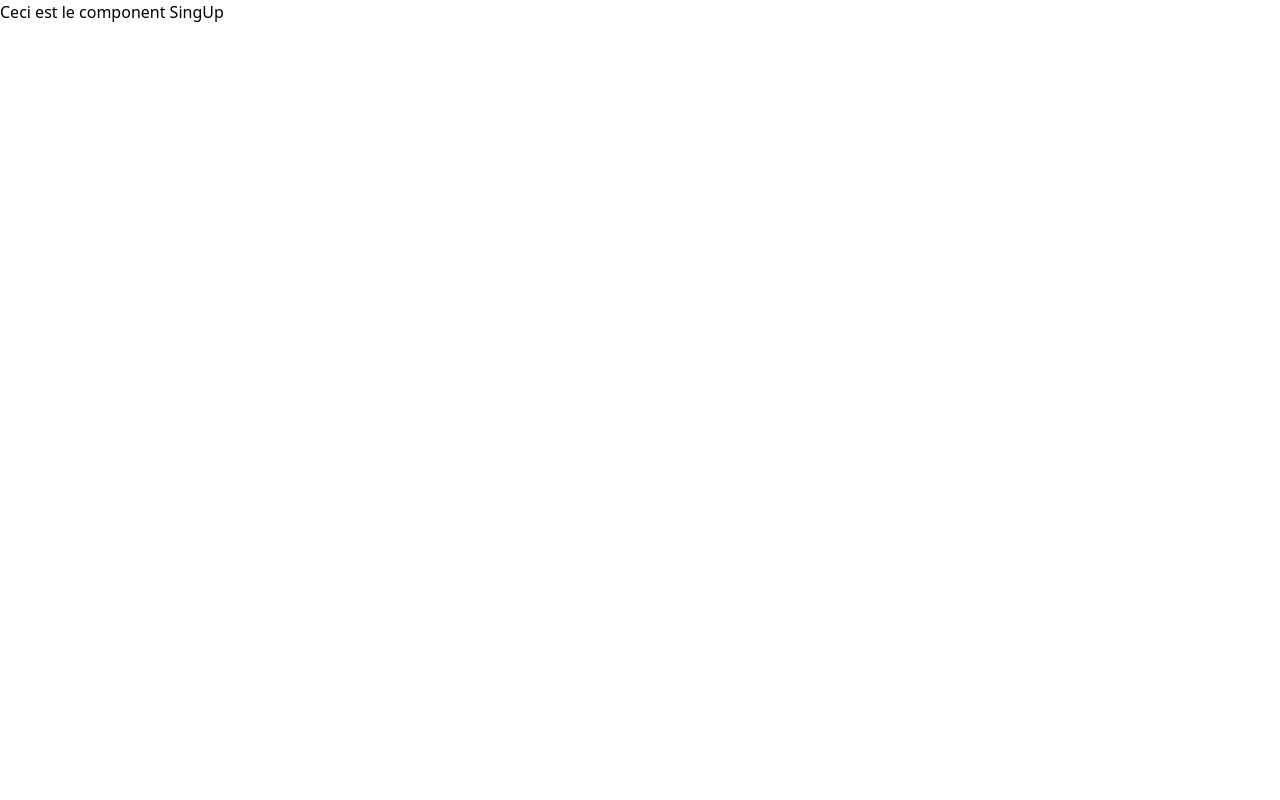
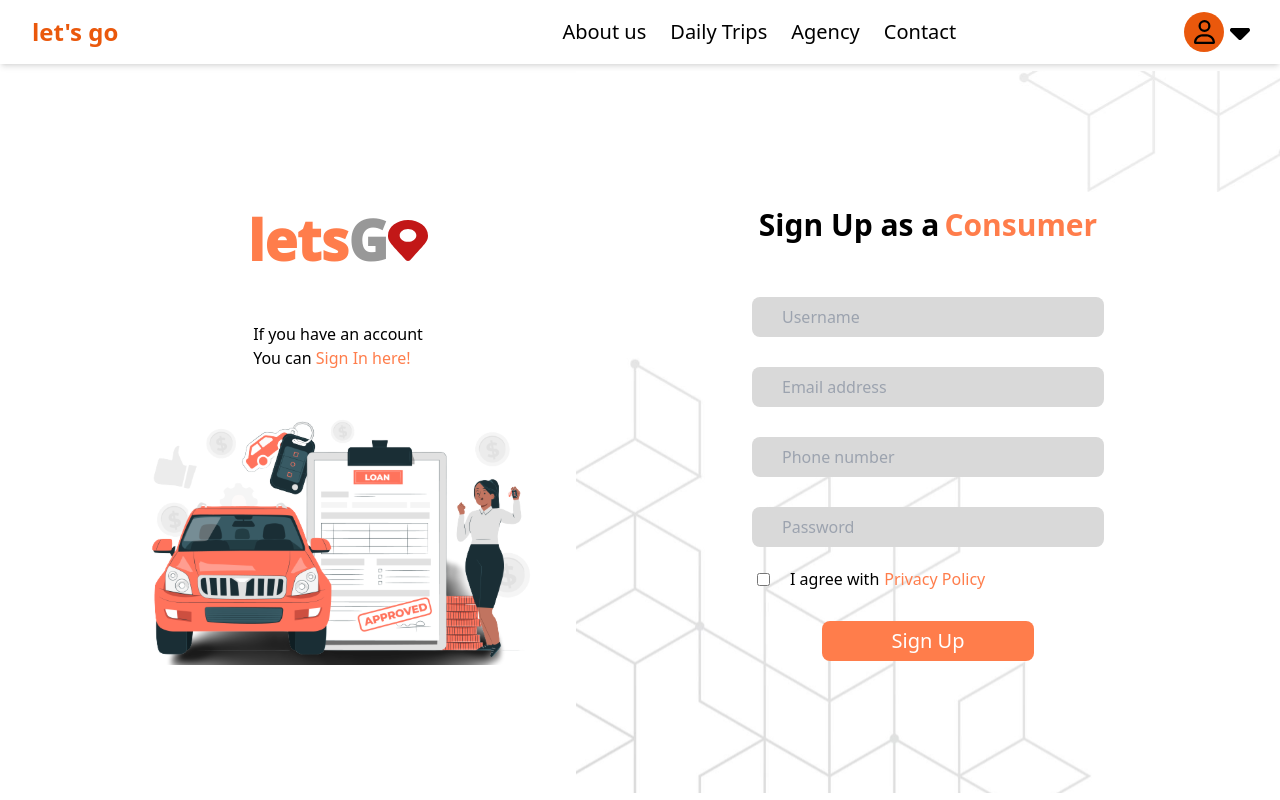
Before and after one commit to haterb4/letsgo, a Next.js app: page /signup in a window 1280 px wide. Built offline with nearby package versions, Linux system fonts and the light colour scheme.

Commit message:
signup OK

```diff
--- a/src/componnents/Navbar.jsx
+++ b/src/componnents/Navbar.jsx
@@ -8,7 +8,7 @@ import { faBars, faCaretDown } from '@fortawesome/free-solid-svg-icons'
 
 const Navbar = ({user, }) => {
   return (
-    <nav className='w-full h-16 flex justity-between items-center bg-white px-8'>
+    <nav className='w-full h-16 flex justity-between items-center bg-white px-8 shadow-md'>
       <div className='w-full flex justify-between items-center'>
         <div className='w-64 flex justify-between items-center'>
           <button className='hidden'><FontAwesomeIcon icon={faBars} className="w-8 h-8"/></button>
--- a/src/pages/login.jsx
+++ b/src/pages/login.jsx
@@ -29,12 +29,14 @@ const Login = (props) => {
             <div className={styles.container}>
                 <div className={styles.leftcontainer}>
                     <p className={styles.starttext}>Sign In to<br/>Start a new Trip</p>
-                    <p>If you don't have an account <br /> You can <Link href='/signup' className={styles.link2}>Register here!</Link></p>
                     <div className={styles.carcontainer}>
-                        <Image src={car} alt="Picture of a Car" width="300" height="300" className={styles.carimage}/>
+                        <p>If you don't have an account <br /> You can <Link href='/signup' className={styles.link2}>Register here!</Link></p>
+                        <div>
+                            <Image src={car} alt="Picture of a Car" width="300" height="300" className={styles.carimage}/>
+                        </div>
                     </div>
                 </div>
-                <form action="/login" method='post' onSubmit={handleSubmit}>
+                <form action="" method='post' onSubmit={handleSubmit}>
                     <div className={styles.rightcontainer}>
                         <input type="text" id='username' name='username' className = {styles.inputtext} placeholder='Enter email or phone number' required/>
                         <input type="text" id='password' name='password' className = {styles.inputtext1} placeholder='Password' required/>
--- a/src/pages/signup.jsx
+++ b/src/pages/signup.jsx
@@ -1,9 +1,90 @@
 import React from 'react';
+import styles from '@/styles/signup.module.css'
+import Link from 'next/link';
+import Image from 'next/image'
+import { Navbar } from '@/componnents';
+import womancar from '/public/womancar.svg'
+import position from '/public/position.svg'
+import { useState } from 'react';
 
 const SingUp = (props) => {
+
+    const [username,setUsername] = useState(false)
+    const [emailAddress,setEmailAddress] = useState(false)
+    const [phoneNumber,setPhoneNumber] = useState(false)
+    const [password,setPassword] = useState(false)
+
+    const handleSubmit = async (event) =>{
+        event.preventDefault()
+        const _username = event.target.username.value
+        const _emailAddress = event.target.emailAddress.value
+        const _phoneNumber = event.target.phoneNumber.value
+        const _password = event.target.password.value
+        if(_username.indexOf('_') != -1){
+            setUsername(true)
+        }else{
+            setUsername(false)
+        }
+        if(_emailAddress.indexOf('@') == -1){
+            setEmailAddress(true)
+        }else{
+            setEmailAddress(false)
+        }
+        if(_phoneNumber.length<9 || phoneNumber.length>13){
+            setPhoneNumber(true)
+        }else{
+            setPhoneNumber(false)
+        }
+        if(_password.length<8){
+            setPassword(true)
+        }else{
+            setPassword(false)
+        }
+        console.log(username, emailAddress, phoneNumber, password)
+        if(!username && !emailAddress && !phoneNumber && !password){
+            console.log('username :', _username, 'emailAdress :', _emailAddress,', phoneNumber :', _phoneNumber,', password :', _password)
+            // on peut donc exploiter les informations fournies par l'utilisateur
+        }
+    }
+
     return (
         <div>
-            Ceci est le component SingUp
+            <div className={styles.navbar}>
+                <Navbar/>
+            </div>
+            <div className={styles.container}>
+                <div className={styles.leftcontainer}>
+                    <div className={styles.letsgo}>
+                        <p className={styles.starttext}>lets</p>
+                        <p className={styles.gtext}>G</p>
+                        <Image src={position} alt="Picture of a Car" width="40" height="40"/>
+                    </div>
+                    <p  className={styles.link}>If you have an account <br /> You can <Link href='/login' className={styles.link2}>Sign In here!</Link></p>
+                    <Image src={womancar} alt="Picture of a Car" width="400" height="400"/>
+                </div>
+                <form action="" method='post' onSubmit={handleSubmit} className={styles.forms}>
+                    <div className={styles.rightcontainer}>
+                        <div className={styles.consumer}>
+                            <p className={styles.consumertext}>Sign Up as a </p>
+                            <p className={styles.consumertext1}>Consumer</p>
+                        </div>
+                        <input type="text" id='username' name='username' className = {styles.inputtext} placeholder='Username' required/>
+                        <div className = {styles.spancontainer}><span className = {styles.span}>{username ? "username should not have _" : ''}</span></div>
+                        <input type="text" id='emailAddress' name='emailAddress' className = {styles.inputtext} placeholder='Email address' required/>
+                        <div className = {styles.spancontainer}><span className = {styles.span}>{emailAddress ? "email address should have @" : ''}</span></div>
+                        <input type="text" id='phoneNumber' name='phoneNumber' className = {styles.inputtext} placeholder='Phone number' required/>
+                        <div className = {styles.spancontainer}><span className = {styles.span}>{phoneNumber ? "phone number should between 9 and 13 caracters" : ''}</span></div>
+                        <input type="text" id='password' name='password' className = {styles.inputtext} placeholder='Password' required/>
+                        <div className = {styles.spancontainer}><span className = {styles.span}>{password ? "password should have least 8 caracters" : ''}</span></div>
+                        <div className = {styles.privacy}>
+                            <input type="checkbox" name="" id="" className = {styles.checkbox}/>
+                            <p>I agree with</p>
+                            <Link  href='#' className = {styles.link1}>Privacy Policy</Link>
+                        </div>
+                        <button type="submit" className = {styles.mybutton}>Sign Up</button>
+                    </div>
+                </form>
+            </div>
         </div>
     );
 };
--- a/src/styles/login.module.css
+++ b/src/styles/login.module.css
@@ -12,7 +12,7 @@
     background-image: url('../../public/login-background.svg');
     display: flex;
     align-items: center;
-    height: calc(100vh - 50px);
+    height: calc(100vh - 64px);
     padding-left: 20%;
 }
 
@@ -101,16 +101,18 @@
 .starttext {
     font-size: 45px;
     font-weight: 1000;
-
+    margin-bottom: 60px;
 }
 
 .carcontainer{
     position: relative;
 }
 
+
 .carimage{
     position: absolute;
     right: 5px;
+    top: 5px;
 }
 
 .link2 {
--- /dev/null
+++ b/src/styles/signup.module.css
@@ -0,0 +1,133 @@
+
+.global{
+
+}
+
+.navbar{
+    display: flex;
+    justify-content: center;
+    align-items: center;
+}
+
+.container {
+    display: flex;
+    align-items: center;
+    justify-content: center;
+    height: calc(100vh - 64px);
+}
+
+.leftcontainer{
+    display: flex;
+    flex-direction: column;
+    align-items: center;
+    justify-content: center;
+    width: 45%;
+    height: 100%;
+    padding-left: 100px;
+}
+
+.forms {
+    width: 55%;
+    height: 98%;
+}
+
+.rightcontainer{
+    display: flex;
+    flex-direction: column;
+    align-items: center;
+    justify-content: center;
+    background-image: url('../../public/login-background.svg');
+    width: 100%;
+    height: 100%;
+}
+
+.backgroundcolor-rightcontainer{
+    background-color: #F2E3DC;
+    background-image: url('../../public/login-background.svg');
+}
+
+.letsgo {
+    display: flex;
+    align-items: center;
+    margin-bottom: 40px;
+}
+
+.link2 {
+    color: #FF7D4B;
+}
+
+.starttext {
+    color: #FF7D4B;
+    font-size: 55px;
+    font-weight: 1000;
+}
+
+.gtext {
+    color: #989898;
+    font-size: 55px;
+    font-weight: 1000;
+}
+
+.link{
+    margin-bottom: 40px;
+}
+
+.consumer {
+    display: flex;
+    margin-bottom: 20px;
+}
+
+.consumertext {
+    font-size: 30px;
+    font-weight: 700;
+    margin-right: 5px;
+}
+
+.consumertext1 {
+    font-size: 30px;
+    font-weight: 700;
+    color: #FF7D4B;
+}
+
+.inputtext{
+    background-color: #D9D9D9;
+    padding-left: 30px;
+    width: 50%;
+    margin-top: 30px;
+    @apply h-10 rounded-lg;
+}
+
+.privacy{
+    width: 50%;
+    display: flex;
+    align-items: center;
+    margin-top: 20px;
+    margin-bottom: 30px;
+}
+
+.link1 {
+    color: #FF7D4B;
+    margin-left: 5px;
+}
+
+.checkbox{
+    margin-left: 5px;
+    margin-right: 20px;
+}
+
+.mybutton{
+    background-color: #FF7D4B;
+    color: white;
+    font-size: 20px;
+    width: 30%;
+    @apply h-10 rounded-lg;
+}
+
+.span {
+    font-size: 12px;
+    color: red;
+}
+
+.spancontainer {
+    width: 50%;
+}
```
Also changed, not shown: public/position.svg (added), public/womancar.svg (added).
